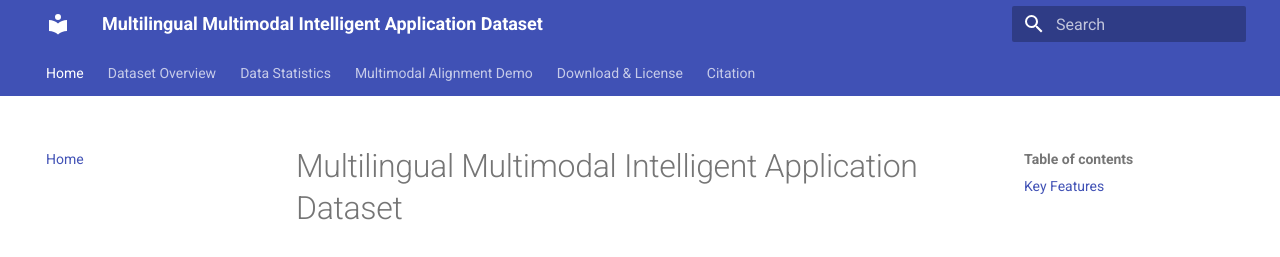
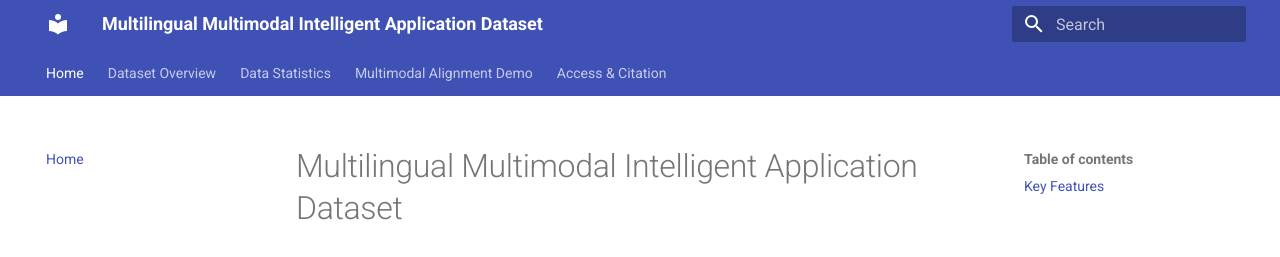
Before and after one commit to Scarlet-xx/MmAZiad, an MkDocs documentation site: the page built from docs/index.md, in a window 1280 px wide and 1157 px high. Shown: the top 257 px of the window. Built offline with MkDocs 1.6.1 and Material for MkDocs 9.7.7, drawn with Linux system fonts in a browser that asks for light colours.

Commit message:
update mkdocs page

```diff
--- a/mkdocs.yml
+++ b/mkdocs.yml
@@ -15,9 +15,8 @@ nav:
   - Home: index.md
   - Dataset Overview: dataset.md
   - Data Statistics: statistics.md
-  - Multimodal Alignment Demo: demo.md
-  - Download & License: download.md
-  - Citation: citation.md
+  - Multimodal Alignment Demo: demo.html
+  - Access & Citation: Access & Citation.md
 
 markdown_extensions:
   - toc:
```
